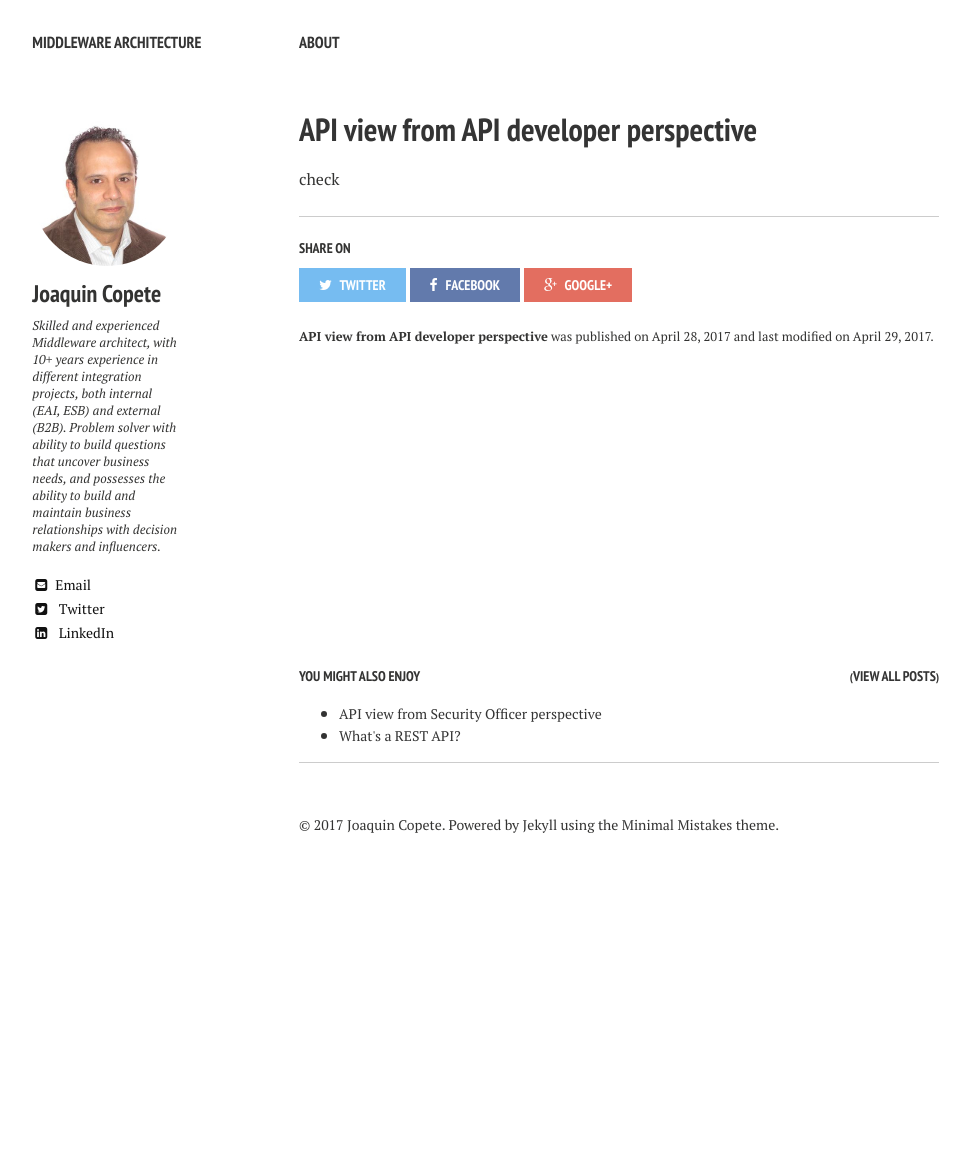
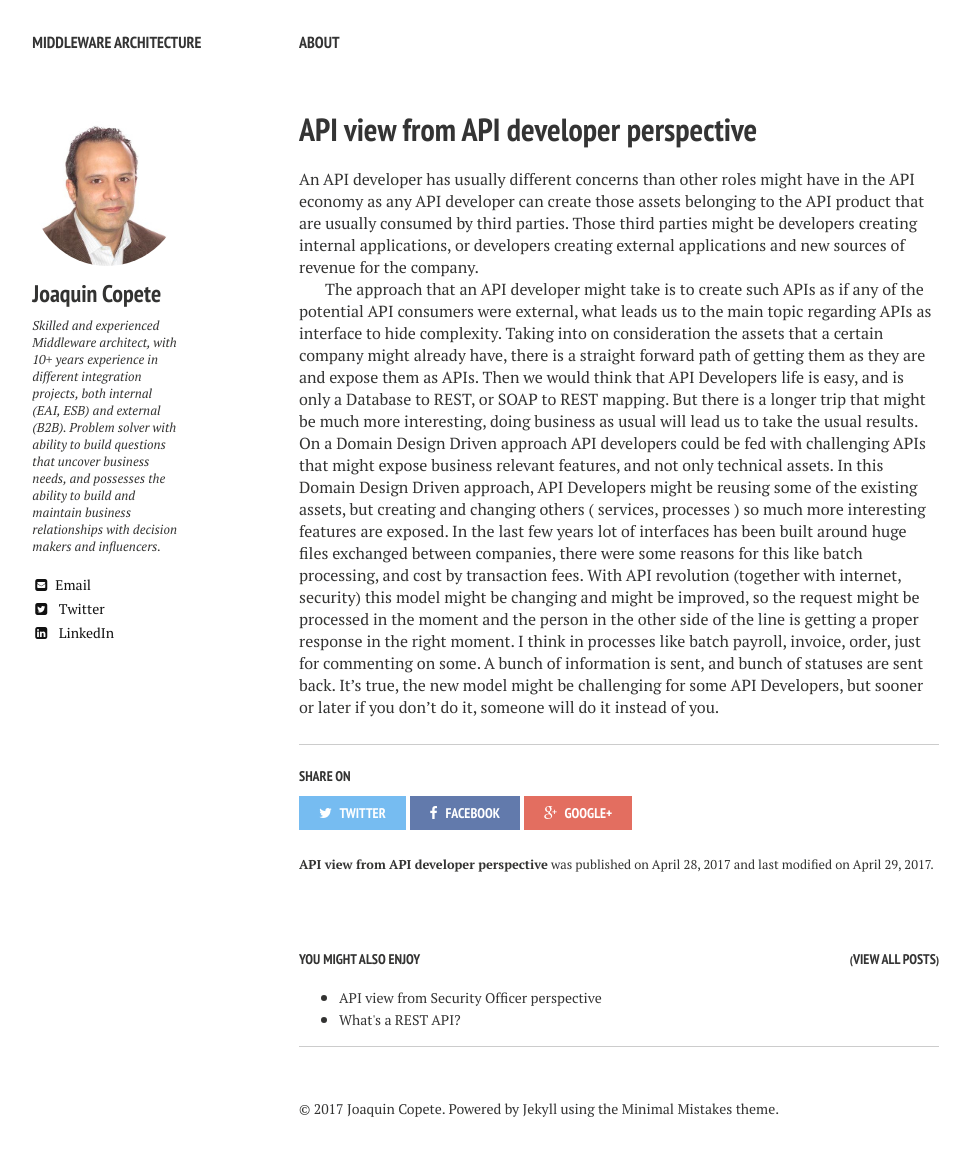
Before and after one commit to jcopete/jcopete.github.io, a Jekyll site: the page built from _posts/2017-09-29-API-view-from-API-developer.md, in a window 1280 px wide. Shown: the whole page, without its empty margins (21-991 px from the left). Built offline with Jekyll 4.4.1, drawn with Linux system fonts in a browser that asks for light colours; nearby versions of some CDN libraries; before the commit the page ends 900 px from its top, so only the background shows below that.

Commit message:
Post content upload

```diff
--- a/_posts/2017-09-29-API-view-from-API-developer.md
+++ b/_posts/2017-09-29-API-view-from-API-developer.md
@@ -10,4 +10,11 @@ image:
   feature:
 date: 2017-04-28T19:23:02+01:00
 ---
-check
+
+An API developer has usually different concerns than other roles might have in the API economy as any API developer can create those assets belonging to the API product that are usually consumed by third parties. Those third parties might be developers creating internal applications, or developers creating external applications and new sources of revenue for the company.
+
+The approach that an API developer might take is to create such APIs as if any of the potential API consumers were external, what leads us to the main topic regarding APIs as interface to hide complexity.
+Taking into on consideration the assets that a certain company might already have, there is a straight forward path of getting them as they are and expose them as APIs. Then we would think that API Developers life is easy, and is only a Database to REST, or SOAP to REST mapping. But there is a longer trip that might be much more interesting, doing business as usual will lead us to take the usual results. On a Domain Design Driven approach API developers could be fed with challenging APIs that might expose business relevant features, and not only technical assets.
+In this Domain Design Driven approach, API Developers might be reusing some of the existing assets, but creating and changing others ( services, processes ) so much more interesting features are exposed.
+In the last few years lot of interfaces has been built around huge files exchanged between companies, there were some reasons for this like batch processing, and cost by transaction fees. With API revolution (together with internet, security) this model might be changing and might be improved, so the request might be processed in the moment and the person in the other side of the line is getting a proper response in the right moment. I think in processes like batch payroll, invoice, order, just for commenting on some. A bunch of information is sent, and bunch of statuses are sent back.
+It’s true, the new model might be challenging for some API Developers, but sooner or later if you don’t do it, someone will do it instead of you.
```
